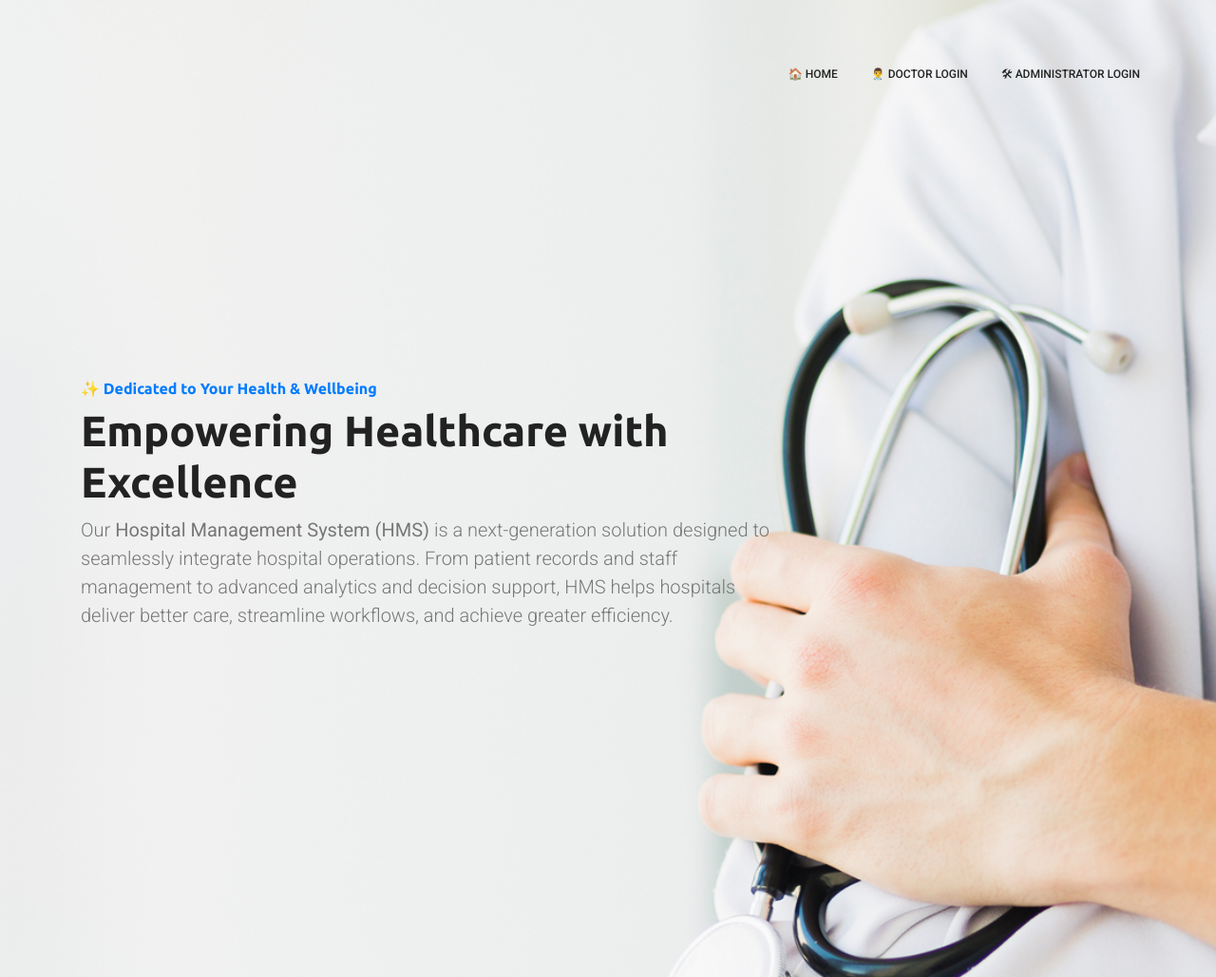
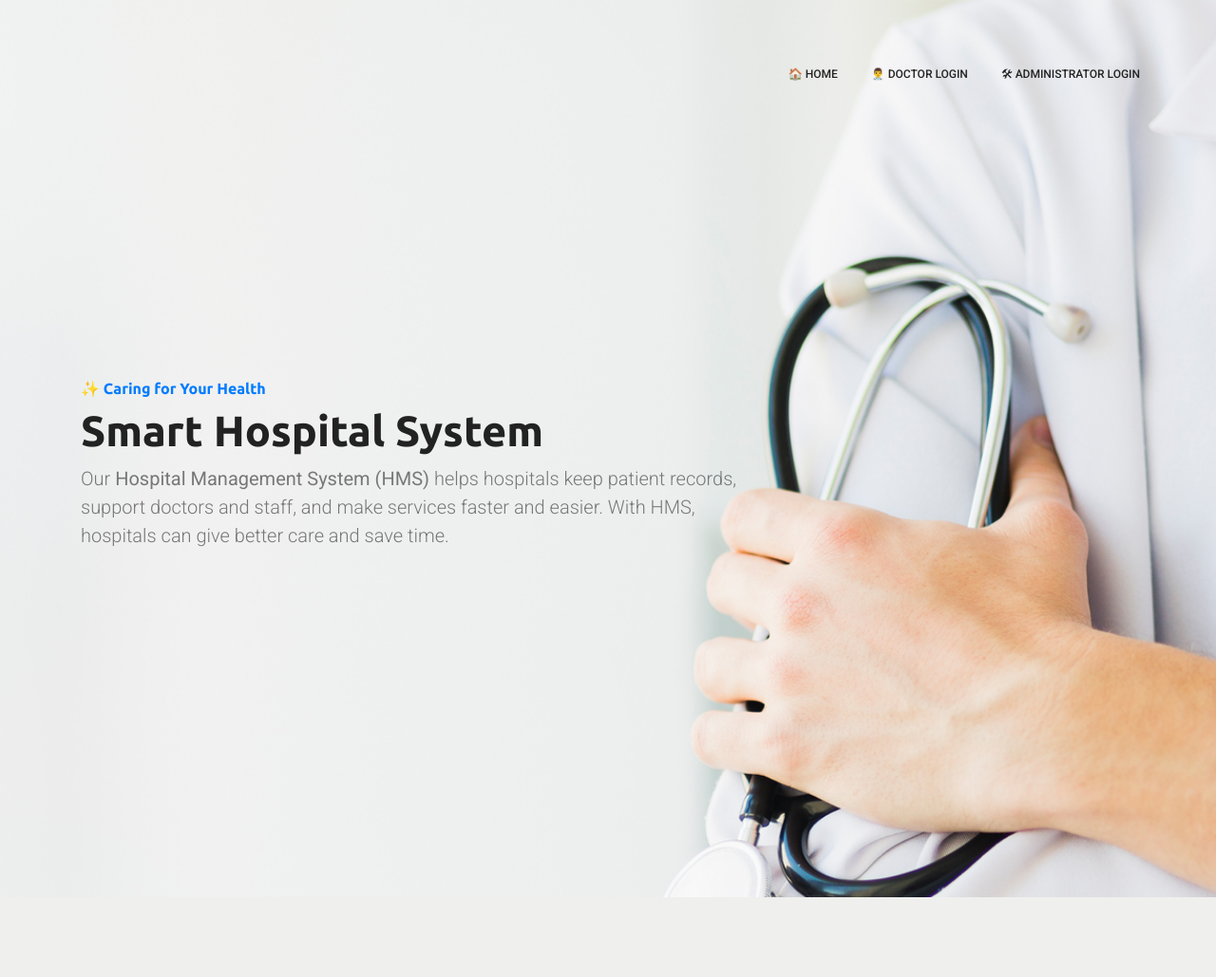
Before and after one commit to sengchhunyeang/Hospital-Application, a PHP site: page / in a window 1280 px wide. Shown: the whole page at 95% size. After the commit the page ends 945 px from the top, so only its background shows below. Run offline with PHP 8.4, Linux system fonts and the light colour scheme.

Commit message:
text index change

```diff
--- a/backend/doc/his_doc_add_pharmaceuticals.php
+++ b/backend/doc/his_doc_add_pharmaceuticals.php
@@ -95,7 +95,7 @@
                                                     <input type="text" required name="phar_name" class="w-full px-3 py-2 border border-gray-300 rounded-md focus:outline-none focus:ring-2 focus:ring-blue-200 focus:border-blue-500 text-black" id="inputEmail4">
                                                 </div>
                                                 <div class="w-full md:w-1/2 px-2 mb-4">
-                                                    <label for="inputPassword4" class="block mb-2 text-sm font-medium text-black">Pharmaceutical Quantity (Cartons)</label>
+                                                    <label for="inputPassword4" class="block mb-2 text-sm font-medium text-black">Pharmaceutical Quantity (Box)</label>
                                                     <input required type="text" name="phar_qty" class="w-full px-3 py-2 border border-gray-300 rounded-md focus:outline-none focus:ring-2 focus:ring-blue-200 focus:border-blue-500 text-black" id="inputPassword4">
                                                 </div>
                                             </div>
--- a/backend/doc/his_doc_patient_transfer.php
+++ b/backend/doc/his_doc_patient_transfer.php
@@ -192,7 +192,7 @@ if (isset($_GET['delete'])) {
                                             <td class="border border-gray-200 px-4 py-2 text-black hidden sm:table-cell">
                                                 <a href="his_doc_transfer_single_patient.php?pat_number=<?php echo $row->pat_number; ?>"
                                                    class="bg-blue-500 text-white px-3 py-1 rounded text-sm inline-block hover:bg-blue-600 transition-colors">
-                                                    Transfer Patient
+                                                    Discharge
                                                 </a>
                                             </td>
                                         </tr>
--- a/backend/doc/his_doc_view_pharmaceuticals.php
+++ b/backend/doc/his_doc_view_pharmaceuticals.php
@@ -111,7 +111,7 @@
                                                     <td class="border border-gray-200 px-4 py-2 text-black hidden sm:table-cell"><?php echo $row->phar_bcode;?></td>
                                                     <td class="border border-gray-200 px-4 py-2 text-black hidden sm:table-cell"><?php echo $row->phar_vendor;?></td>
                                                     <td class="border border-gray-200 px-4 py-2 text-black hidden sm:table-cell"><?php echo $row->phar_cat;?></td>
-                                                    <td class="border border-gray-200 px-4 py-2 text-black hidden sm:table-cell"><?php echo $row->phar_qty;?> Cartons</td>
+                                                    <td class="border border-gray-200 px-4 py-2 text-black hidden sm:table-cell"><?php echo $row->phar_qty;?> Box</td>
                                                     <td class="border border-gray-200 px-4 py-2 text-black hidden sm:table-cell">
                                                         <a href="his_doc_view_single_pharm.php?phar_bcode=<?php echo $row->phar_bcode;?>"
                                                            class="inline-flex items-center px-2 py-1 rounded text-xs font-medium bg-blue-500 text-white hover:bg-blue-600">
--- a/index.php
+++ b/index.php
@@ -54,15 +54,15 @@
         <div class="container">
             <div class="row">
                 <div class="col-lg-8">
-                    <h4 class="text-primary font-weight-bold">✨ Dedicated to Your Health & Wellbeing</h4>
-                    <h1 class="display-4 font-weight-bold">Empowering Healthcare with Excellence</h1>
+                    <h4 class="text-primary font-weight-bold">✨ Caring for Your Health</h4>
+                    <h1 class="display-4 font-weight-bold">Smart Hospital System</h1>
                     <p class="lead">
-                        Our <strong>Hospital Management System (HMS)</strong> is a next-generation solution
-                        designed to seamlessly integrate hospital operations. From patient records and staff management
-                        to advanced analytics and decision support, HMS helps hospitals deliver better care, streamline workflows,
-                        and achieve greater efficiency.
+                        Our <strong>Hospital Management System (HMS)</strong> helps hospitals keep patient records,
+                        support doctors and staff, and make services faster and easier. With HMS, hospitals can give
+                        better care and save time.
                     </p>
                 </div>
+
             </div>
         </div>
     </section>
```
